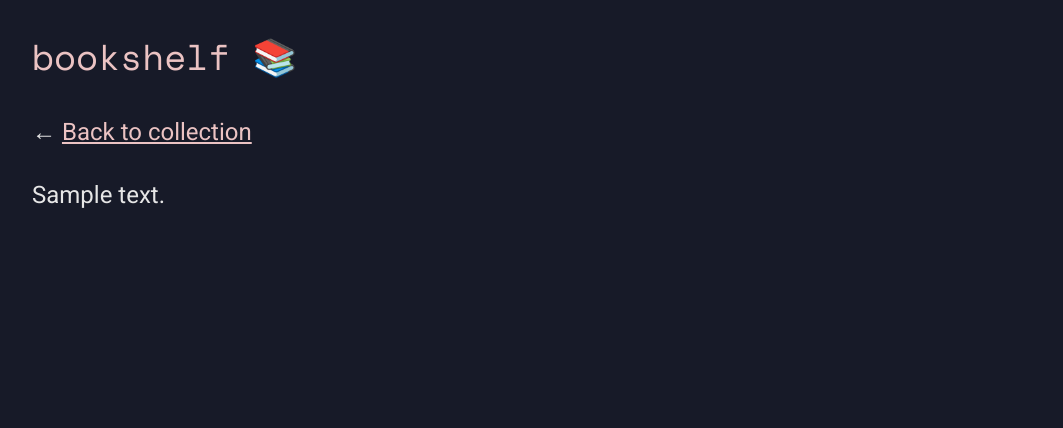
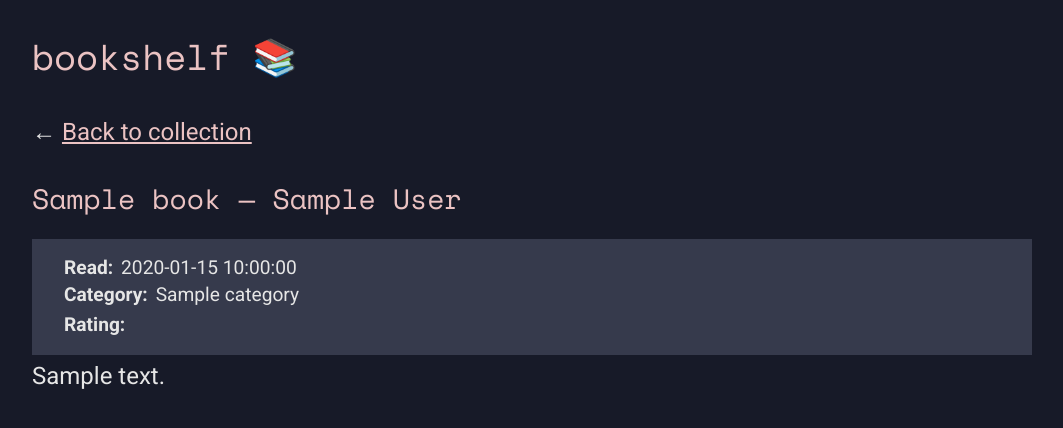
Before and after one commit to syin/bookshelf, a Flask app: template templates/details.html in a window 1280 px wide. Shown: the part 128-556 px from the top of the page, without its empty margins (108-1171 px from the left). Run offline with Flask 2, Linux system fonts and the light colour scheme; the template is opened without the code that fills it: most values are stand-ins (such as "Sample title", 1, 10 or a date in 2020); some web fonts are replaced.

Commit message:
add info to details page

```diff
--- a/server.py
+++ b/server.py
@@ -23,21 +23,40 @@ def index():
 
 @app.route('/details/<book_name>')
 def details(book_name):
-    filename = os.path.join(app.static_folder, 'assets', 'details', '{}.md'.format(book_name))
-    f = open(filename, 'r')
-    md_text = f.read()
-    f.close()
-    html = markdown.markdown(md_text)
-    return render_template('details.html', details=html)
+    books = get_books()
+    book = get_book_by_read_more_name(books, book_name)
+
+    md_details = get_book_details(book_name)
+    html_details = markdown.markdown(md_details)
+
+    return render_template('details.html', details=html_details, book=book)
 
 
 @app.route('/api/list/')
 def list_books():
+    books = get_books()
+    return jsonify(books)
+
+
+def get_books():
     filename = os.path.join(app.static_folder, 'assets', 'books.json')
-    f = open(filename, 'r')
-    books = json.load(f)
-    f.close()
-    return jsonify(books)
+    books_file = open(filename, 'r')
+    books = json.load(books_file)
+    books_file.close()
+    return books
+
+
+def get_book_details(book_name):
+    filename = os.path.join(app.static_folder, 'assets', 'details', '{}.md'.format(book_name))
+    details_file = open(filename, 'r')
+    md_text = details_file.read()
+    details_file.close()
+
+    return md_text
+
+
+def get_book_by_read_more_name(books, book_name):
+    return next(book for book in books if book["readMore"] == book_name)
 
 
 if __name__ == "__main__":
--- a/static/styles/styles.css
+++ b/static/styles/styles.css
@@ -106,20 +106,44 @@ h1 {
     width: 100%;
     height: 17rem;
     object-fit: cover; }
-  .book .rating {
-    display: flex;
-    justify-content: flex-start;
-    margin-top: 0.2rem; }
-    .book .rating .icon-star {
-      margin-right: 0; }
-    .book .rating i:first-child {
-      margin-left: 0; }
   .book .heart, .book .audio, .book .reread {
     margin-left: 0.3rem; }
+
+.rating {
+  display: flex;
+  justify-content: flex-start;
+  margin-top: 0.2rem; }
+  .rating .icon-star {
+    margin-right: 0; }
+  .rating i:first-child {
+    margin-left: 0; }
 
 .book-details {
   font-size: 1.5rem;
   line-height: 1.75; }
+  .book-details h3 {
+    margin: 1rem 0; }
+  .book-details .meta {
+    background-color: #363a4c;
+    padding: 1rem 2rem;
+    font-size: 1.2rem;
+    line-height: 1.4; }
+    .book-details .meta .label {
+      font-weight: 700; }
+    .book-details .meta .date-read, .book-details .meta .category {
+      display: block; }
+      .book-details .meta .date-read .label, .book-details .meta .category .label {
+        margin-right: 0.2rem; }
+    .book-details .meta .rating {
+      align-items: center; }
+      .book-details .meta .rating .label {
+        margin-right: 0.5rem; }
+    .book-details .meta i:first-child {
+      margin-left: 0; }
+    .book-details .meta .icon {
+      margin-left: 0.1rem; }
+    .book-details .meta .rating .icon {
+      margin-left: 0; }
   .book-details blockquote {
     margin: 2em 0;
     padding: 0.5rem 2rem;
--- a/static/styles/styles.scss
+++ b/static/styles/styles.scss
@@ -158,6 +158,11 @@ margin-bottom: 1rem;
     object-fit: cover;
   }
 
+
+  .heart, .audio, .reread {
+    margin-left: 0.3rem;
+  }
+}
 .rating {
   display: flex;
   justify-content: flex-start;
@@ -172,14 +177,52 @@ margin-bottom: 1rem;
   }
 }
 
-  .heart, .audio, .reread {
-    margin-left: 0.3rem;
+.book-details {
+  font-size: 1.5rem;
+  line-height: 1.75;
+
+  h3 {
+    margin: 1rem 0;
+  }
+
+  .meta {
+    background-color: $quotebackground;
+    padding: 1rem 2rem;
+    font-size: 1.2rem;
+    line-height: 1.4;
+
+    .label {
+      font-weight: 700;
+    }
+
+    .date-read, .category {
+      display: block;
+
+      .label {
+        margin-right: 0.2rem;
       }
     }
 
-.book-details {
-  font-size: 1.5rem;
-  line-height: 1.75;
+    .rating {
+      align-items: center;
+
+      .label {
+        margin-right: 0.5rem;
+      }
+    }
+
+    i:first-child {
+      margin-left: 0;
+    }
+
+    .icon {
+      margin-left: 0.1rem;
+    }
+
+    .rating .icon {
+      margin-left: 0;
+    }
+  }
 
   blockquote {
     margin: 2em 0;
--- a/templates/details.html
+++ b/templates/details.html
@@ -24,6 +24,40 @@
   <p>&larr; <a href="/">Back to collection</a></p>
 
   <div class="book-details">
+    <h3>{{ book.title }} &mdash; {{ book.author }}</h3>
+    <div class="meta">
+      <span class="date-read"><span class="label">Read:</span> {{ book.dateRead }}</span>
+      <span class="category"><span class="label">Category:</span> {{ book.category }}</span>
+
+      <div class="rating">
+        <span class="label">Rating:</span>
+        {% for i in range(book.rating) %}
+        <i class="icon icon-star"></i>
+        {% endfor %}
+      </div>
+
+      {% if book.favourite %}
+      <div class="favourite">
+        <span class="label">Favourite</span>
+        (<i class="icon icon-heart"></i>)
+      </div>
+      {% endif %}
+
+      {% if book.audiobook %}
+      <div class="audiobook">
+        <span class="label">Audiobook</span>
+        (<i class="icon icon-headphones"></i>)
+      </div>
+      {% endif %}
+
+      {% if book.reread %}
+      <div class="reread">
+        <span class="label">Reread</span>
+        (<i class="icon icon-cw"></i>)
+      </div>
+      {% endif %}
+    </div>
+
     {{ details|safe }}
   </div>
 </body>
```
Also changed, not shown: 1 other file. Lines whose indentation alone changed are shown as unchanged.
